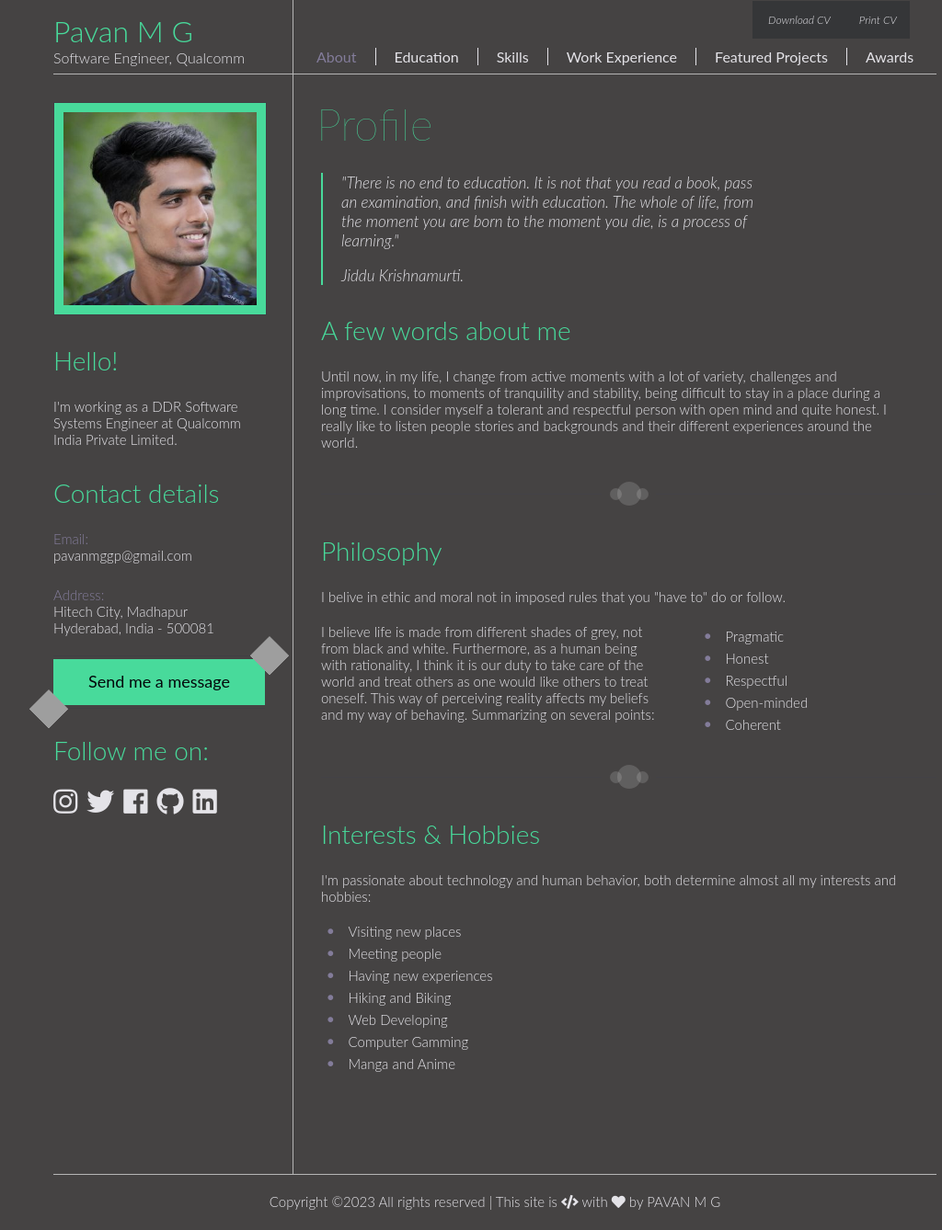
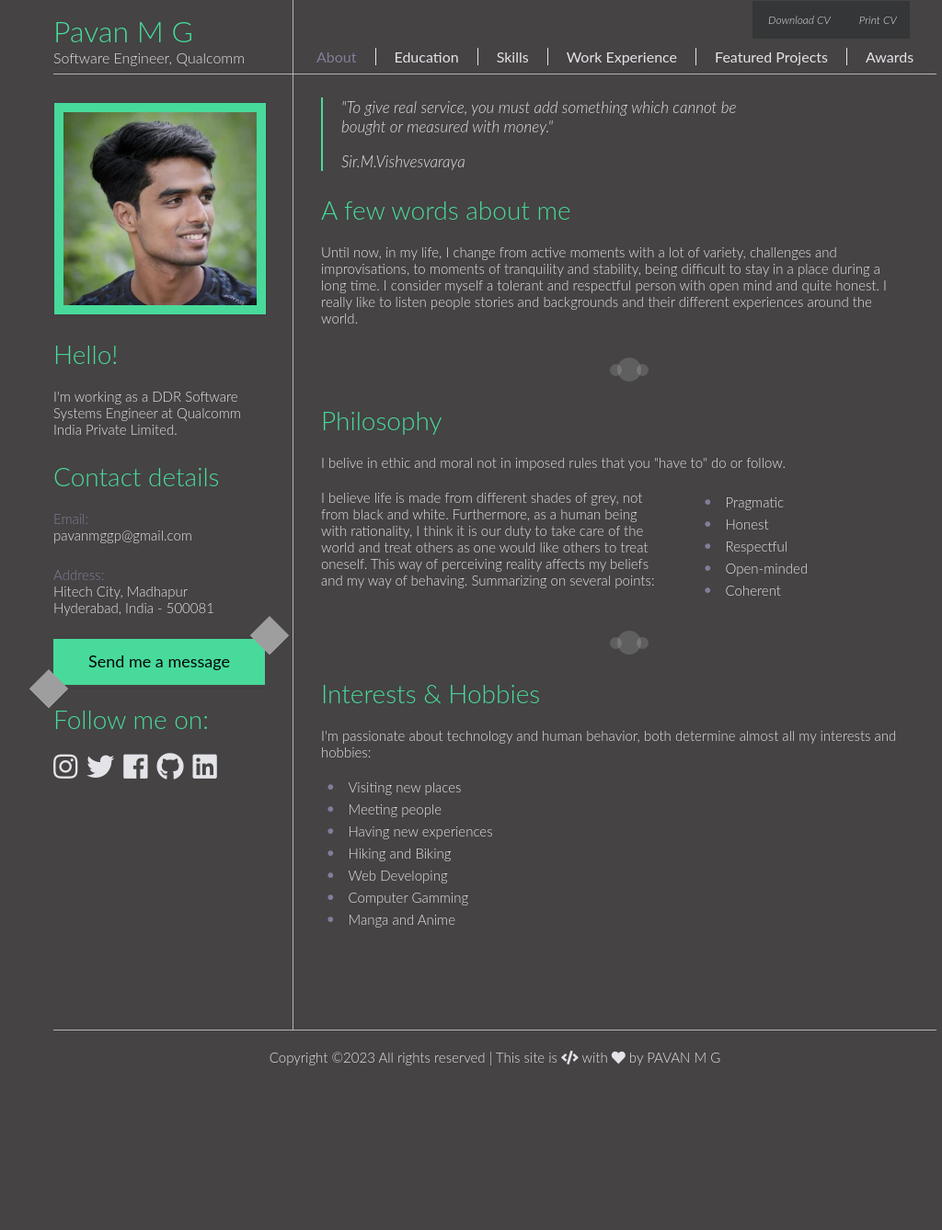
Before and after one commit to pavan-mg/pavan-mg.github.io, a Jekyll site: the page built from index.html, in a window 1280 px wide. Shown: the whole page at 92% size, without its empty margins (102-1126 px from the left). Built offline with Jekyll 4.4.1, drawn with Linux system fonts in a browser that asks for light colours; after the commit the page ends 1181 px from its top, so only the background shows below that.

Commit message:
Profile update

```diff
--- a/_layouts/default.html
+++ b/_layouts/default.html
@@ -68,10 +68,9 @@
       <!-- PROFILE CONTENT -->
       <div id="content_container">
         <div class="block">
-          <h1>Profile</h1>
           <blockquote class="profile_quote">
-            <p>"There is no end to education. It is not that you read a book, pass an examination, and finish with education. The whole of life, from the moment you are born to the moment you die, is a process of learning."</p>
-            <p>Jiddu Krishnamurti.</p>
+            <p>"To give real service, you must add something which cannot be bought or measured with money."</p>
+            <p>Sir.M.Vishvesvaraya</p>
             <span class="entypo-quote"></span>
           </blockquote>
         </div>
--- a/css/main.css
+++ b/css/main.css
@@ -108,7 +108,7 @@ h1,h2,h3, h4 {
 	}
 	h2 {
 		font-size: 28px;
-		margin: 32px 0 24px;
+		margin: 20px 0 20px;
 	}
 	h3 {
 		font-size: 28px;
```
